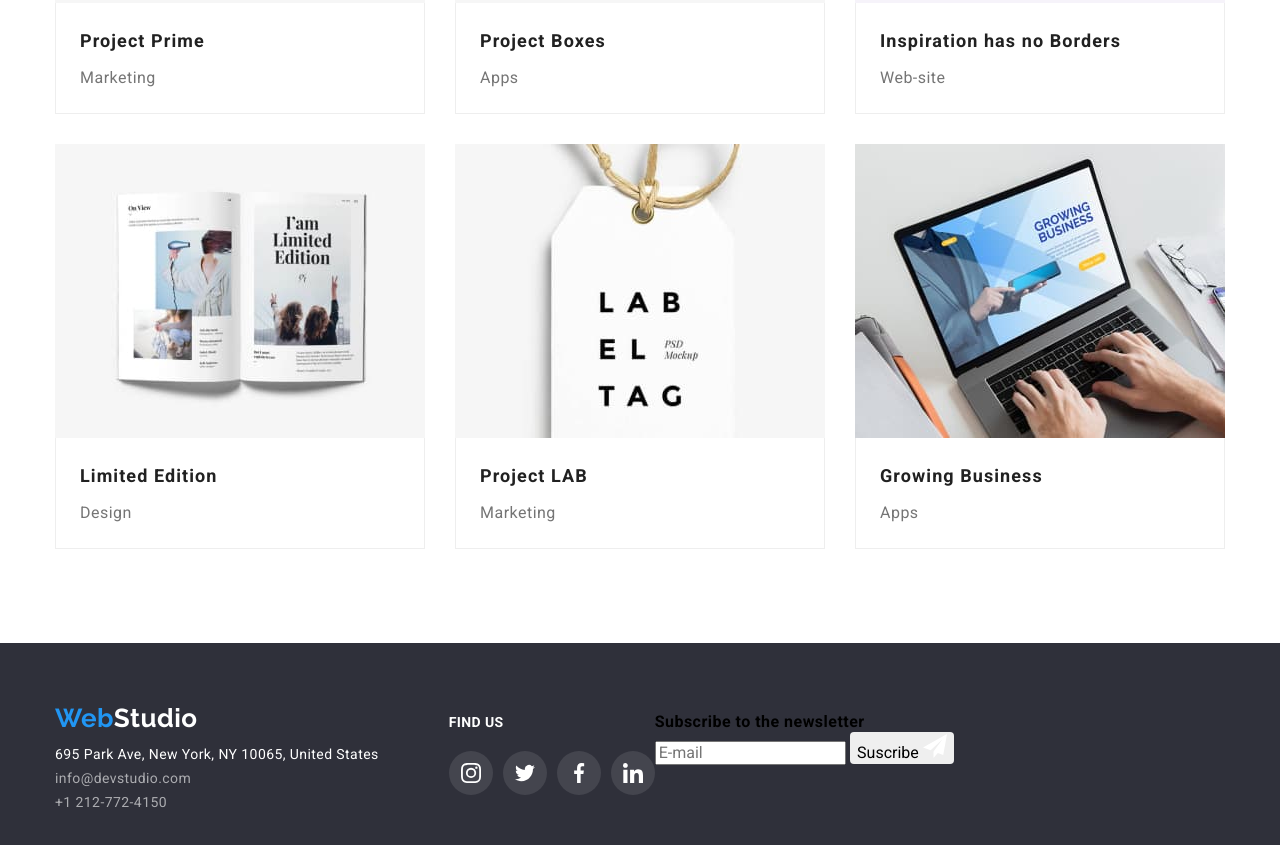
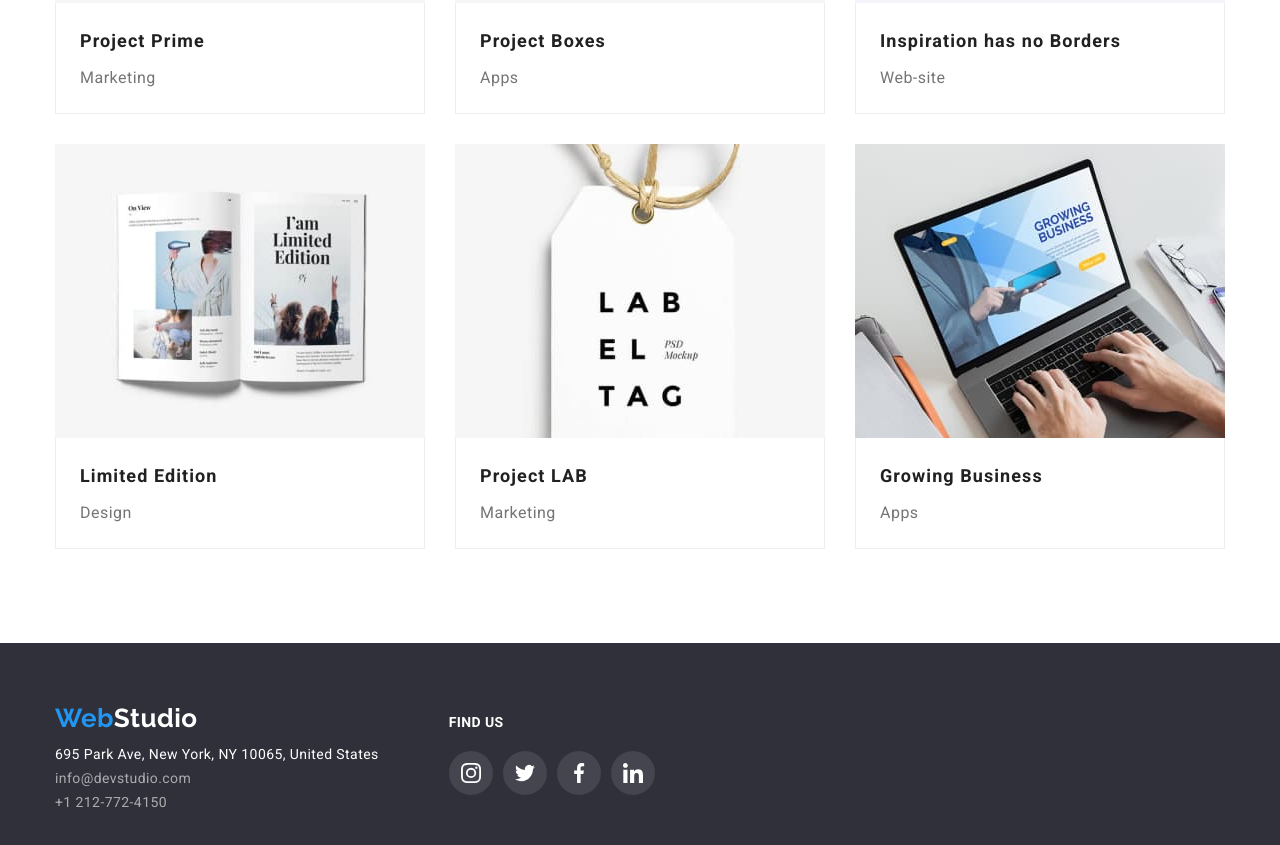
Before and after one commit to IVolodymyrnI/goit-markup-hw-05, a plain HTML site: page portfolio.html in a window 1280 px wide. Shown: the part 991-1836 px from the top of the page. Drawn offline with nearby package versions, Linux system fonts and the light colour scheme.

```diff
--- a/portfolio.html
+++ b/portfolio.html
@@ -281,17 +281,6 @@
 					</li>
 				</ul>
 			</div>
-			<div class="footer-subscribe">
-				<p class="footer-subscribe-text"><strong>Subscribe to the newsletter</strong></p>
-				<div class="footer-send-email">
-					<input type="email" placeholder="E-mail" class="footer-input-email">
-					<button type="submit" class="btn-submit border-none">Suscribe
-						<svg class="footer-icon-telegram" width="24" height="24">
-							<use href="./images/decorative-img/stripe.svg#icon-telegram"></use>
-						</svg>
-					</button>
-				</div>
-			</div>
 		</div>
 	</footer>
 </body>
```
